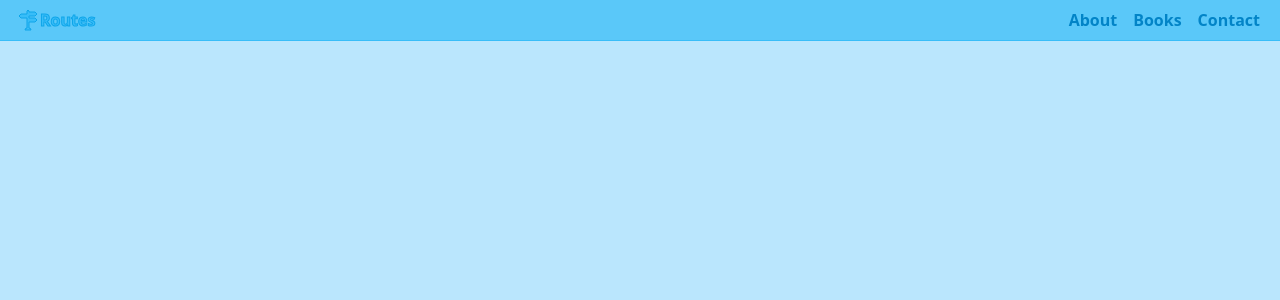
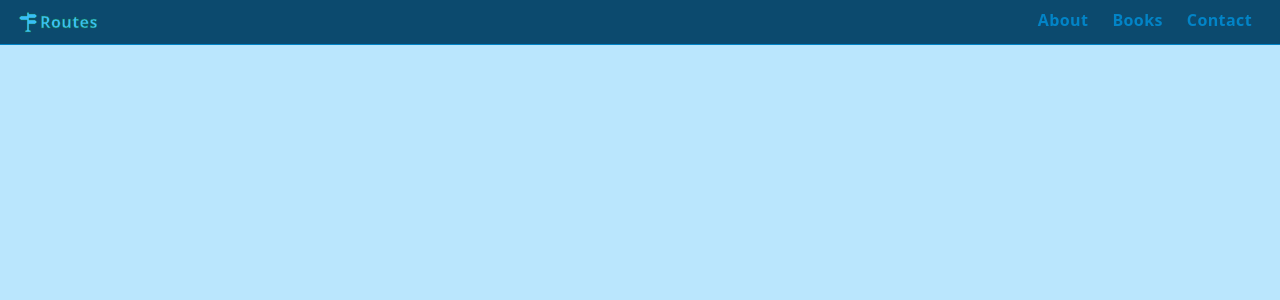
Before and after one commit to maxzz/routes-router, a React (Vite) app: page / in a window 1280 px wide. Shown: the top 300 px of the page. Built offline with nearby package versions, Linux system fonts and the light colour scheme.

Commit message:
WIP. Header. tweaks routes selection

```diff
--- a/src/components/1-header/index.tsx
+++ b/src/components/1-header/index.tsx
@@ -4,20 +4,20 @@ import { Link, useLocation } from 'react-router-dom';
 import { IconRoutes } from '@/ui/icons';
 
 const linkClasses = (active: boolean) => classNames(
-    "px-1 py-2  hover:text-sky-200 hover:bg-sky-400 transition-colors duration-200 ease-in-out",
+    "px-3 py-2 pb-3 tracking-wide hover:text-sky-100 hover:bg-sky-700 transition-colors duration-200 ease-in-out",
     active ? "text-sky-50" : "text-sky-600"
 );
 
 export function Header({ className, ...rest }: HTMLAttributes<HTMLDivElement>) {
     const loc = useLocation();
     return (
-        <div className={classNames("px-4 font-semibold text-sky-500 bg-sky-400/50 border-sky-400 border-b shadow flex items-center justify-between", className)} {...rest}>
-            <div className="text-sky-400 flex items-center">
-                <IconRoutes className="w-6 h-6 fill-current stroke-sky-500 strike-[2]" />
-                <div className="[-webkit-text-stroke:1px_#0ea5e9]">Routes</div>
+        <div className={classNames("px-4 font-semibold text-sky-500 bg-sky-900 border-sky-600 border-b shadow flex items-center justify-between", className)} {...rest}>
+            <div className="tracking-wide text-sky-400 flex items-center">
+                <IconRoutes className="w-6 h-6 fill-current stroke-green-700 stroke-[.4]" />
+                <div className="[-webkit-text-stroke:0.4px_#15803d]">Routes</div>
             </div>
 
-            <div className="flex gap-2">
+            <div className="flex items-center">
                 <Link to="/about" className={classNames(linkClasses(loc.pathname === "/about"))}>About</Link>
                 <Link to="/books" className={classNames(linkClasses(loc.pathname === "/books"))}>Books</Link>
                 <Link to="/contact" className={classNames(linkClasses(loc.pathname === "/contact"))}>Contact</Link>
```
